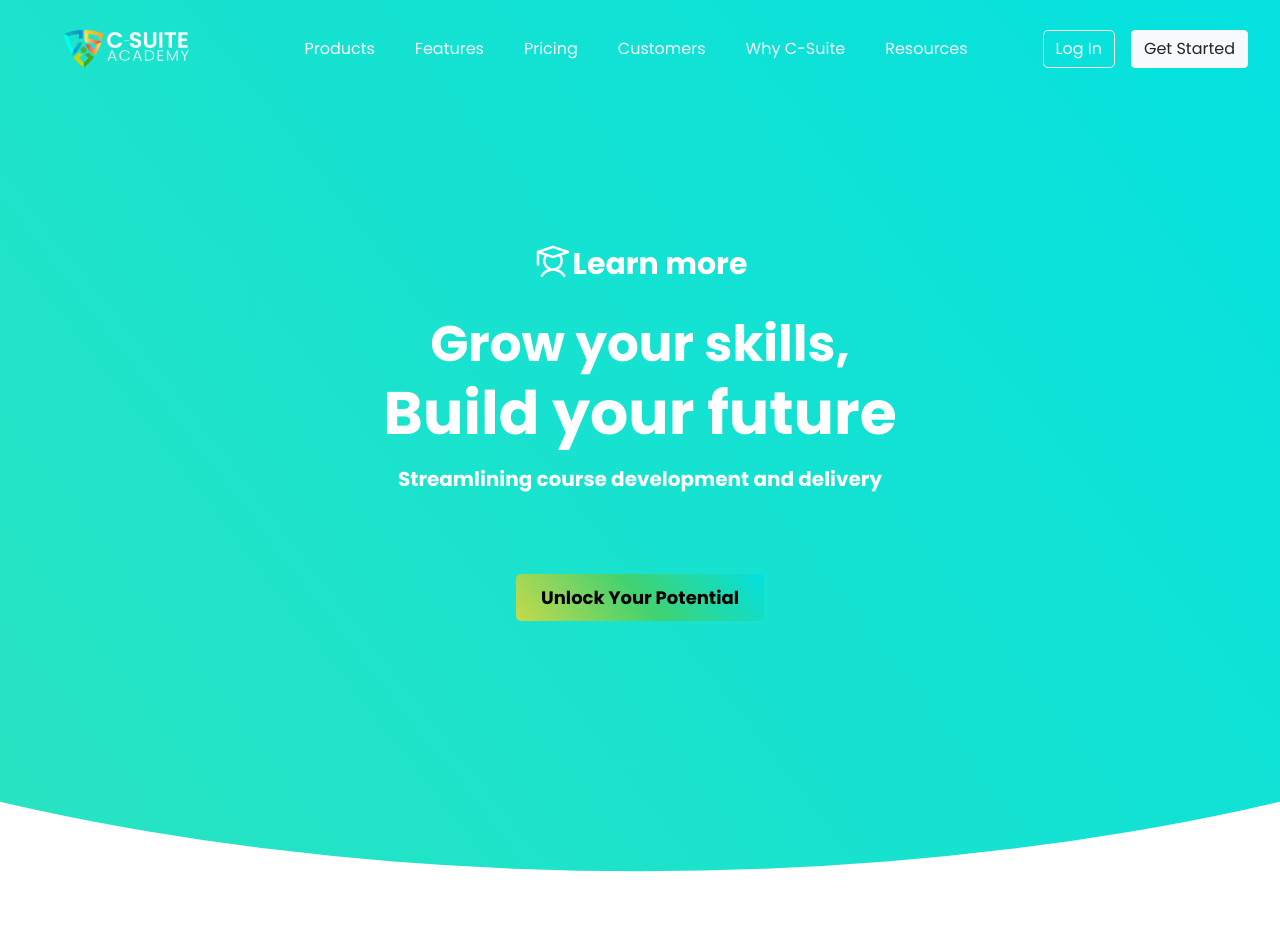
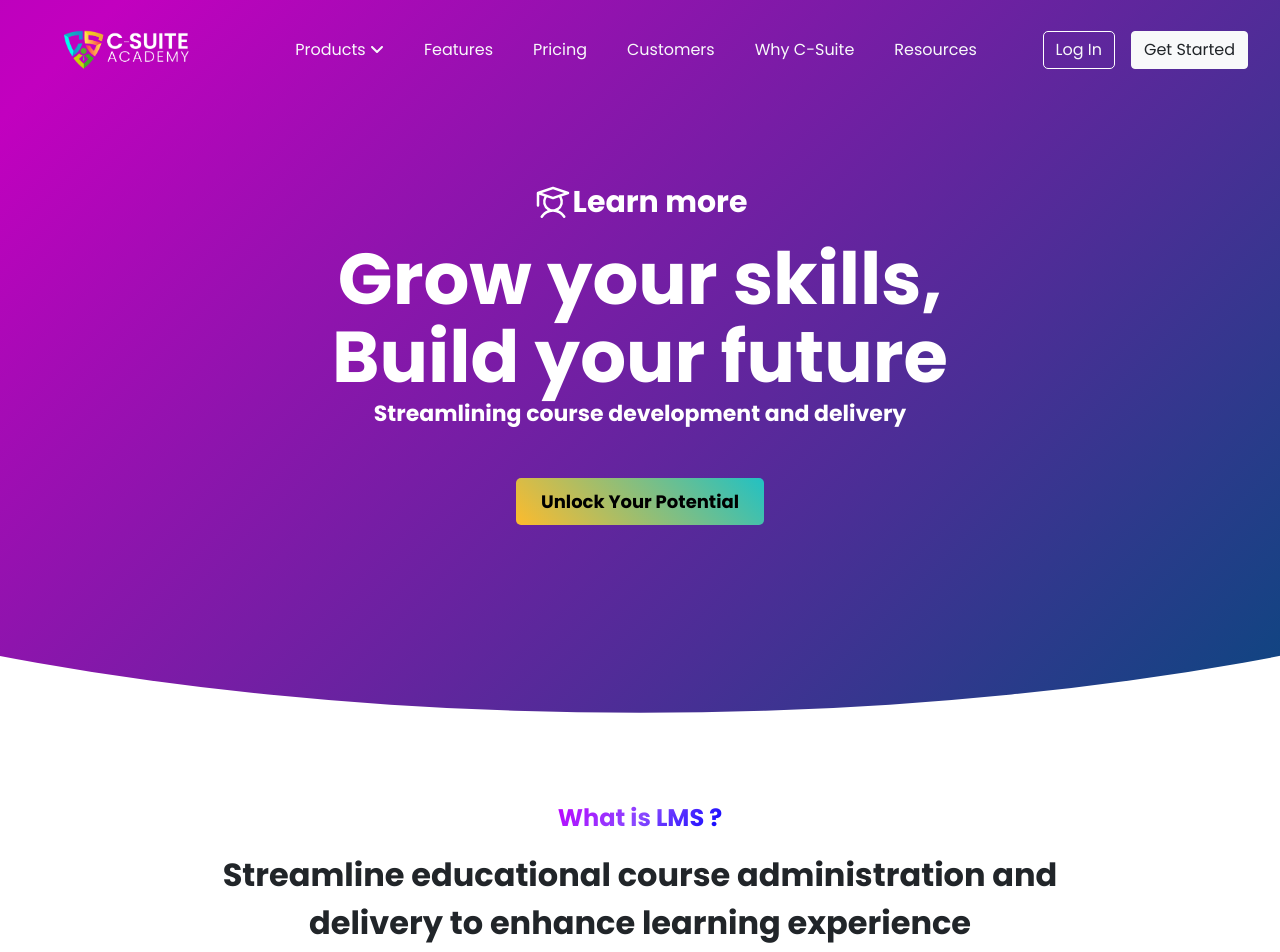
Before and after one commit to Deivasigamanivaradharaj/C-Suite-Academy, a React (Create React App) app: page / in a window 1280 px wide. Shown: the top 952 px of the page. Built offline with nearby package versions, Linux system fonts and the light colour scheme.

Commit message:
changes made to colors

```diff
--- a/src/Components/Brands/brands.css
+++ b/src/Components/Brands/brands.css
@@ -6,7 +6,8 @@
   font-weight: bold;
   font-size: 1.5rem;
   margin-bottom:15px;
-  background: linear-gradient(232deg, #02e1e1, #41d271, #c6d94b);
+  /* background: linear-gradient(232deg, #02e1e1, #41d271, #c6d94b); */
+  background: linear-gradient(135deg, #bf00ff, #8949ff, blue);
   -webkit-text-fill-color: transparent;
   display: inline-block;
   background-clip: text;
@@ -45,7 +46,8 @@
 .stat-item strong {
   display: block;
   font-size:50px;
-  background: linear-gradient(232deg, #02e1e1, #41d271, #c6d94b);
+  /* background: linear-gradient(232deg, #02e1e1, #41d271, #c6d94b); */
+  background: linear-gradient(135deg, #bf00ff, #8949ff, blue);
   -webkit-text-fill-color: transparent;
   display: inline-block;
   background-clip: text;
--- a/src/Components/Engage/engage.css
+++ b/src/Components/Engage/engage.css
@@ -8,7 +8,8 @@
     font-weight: bold;
     font-size: 1.5em;
     margin-bottom:15px;
-    background: linear-gradient(232deg, #02e1e1, #41d271, #c6d94b);
+    /* background: linear-gradient(232deg, #02e1e1, #41d271, #c6d94b); */
+    background: linear-gradient(135deg, #bf00ff, #8949ff, blue);
     -webkit-text-fill-color: transparent;
     display: inline-block;
     background-clip: text;
--- a/src/Components/Header/Header.jsx
+++ b/src/Components/Header/Header.jsx
@@ -1,6 +1,8 @@
 import React from 'react'
 import { Link } from 'react-router-dom';
 import NavSlider from './NavSlider';
+import { FontAwesomeIcon } from '@fortawesome/react-fontawesome'
+import { faAngleDown, faAngleUp } from '@fortawesome/free-solid-svg-icons'
 
 import logo from './Asset/brand-1.png'
 
@@ -8,7 +10,7 @@ function Header() {
 
   return (
     <header>
-          <nav class="navbar navbar-expand-lg navbar-light pt-4  sticky-top">
+          <nav class="navbar navbar-expand-lg navbar-light  sticky-top" style={{height:"100px", margin:"0"}}>
             <a class="navbar-brand ml-5 text-light" href="#"><img src={logo} alt="" height={"40px"} /></a>
             <button class="navbar-toggler" type="button" data-toggle="collapse" data-target="#navbarNav" aria-controls="navbarNav" aria-expanded="false" aria-label="Toggle navigation">
               <span class="navbar-toggler-icon"></span>
@@ -16,7 +18,7 @@ function Header() {
             <div class="collapse navbar-collapse" id="navbarNav">
               <ul class="navbar-nav ml-auto">
                 <li className="nav-item active ml-4">
-                  <Link className="nav-link text-light">Products</Link>
+                  <Link className="nav-link text-light">Products <FontAwesomeIcon className='angledown' icon={faAngleDown} /></Link>
                    <NavSlider  />
                 </li>
                 <li className="nav-item active ml-4">
--- a/src/Components/Header/NavSlider.css
+++ b/src/Components/Header/NavSlider.css
@@ -3,26 +3,42 @@
   transition: all 0.3s ease;
   opacity: 1;
   visibility: visible;
-  animation: slideUpScale 1s ease forwards;
+  /* animation: slideUpScale 1s ease forwards; */
 }
-
+/*
 @keyframes slideUpScale {
   from {
     opacity: 0;
-    transform: translateY(100px) scale(0.1); /* Start from below and slightly smaller */
+    transform: translateY(100px) scale(0.1);
   }
   to {
     opacity: 1;
-    transform: translateY(0) scale(1); /* Move to the original position and size */
+    transform: translateY(0) scale(1);
   }
+} */
+.collapse{
+  height: 100%;
+}
+.navbar-nav{
+  height: 100%;
+}
+.navbar-nav li{
+  height: 100%;
+  display: flex;
+  align-items: center;
+}
+.navbar-nav li:hover .angledown
+{
+  transition: all 0.3s ease;
+  transform: rotate(180deg);
 }
 
 .mega-box {
   position: absolute;
-  left: 0;
+  left: 0px;
   width: 100%;
-  height: 100vh;
-  top: 0px;
+  height: 60vh;
+  top: 90px;
   opacity: 0;
   visibility: hidden;
   transition: all 0.3s ease;
@@ -38,14 +54,18 @@
   box-shadow: 0 6px 10px rgba(0, 0, 0, 0.15);
 }
 
+.mega-box .content .rows-image {
+  display: flex;
+  justify-content: center;
+  align-items: center;
+  width:40%;
+  height: 100%;
+  line-height: 45px;
+}
 .mega-box .content .rows {
   width:20%;
+  height: 100%;
   line-height: 45px;
-}
-
-.content .rows img {
-  width: 150%;
-  height:93vh;
 }
 
 .content .rows header {
@@ -71,6 +91,7 @@
 
 @media (max-width: 840px) {
   .mega-box .content {
+    height: 100%;
     flex-direction: column;
   }
   .mega-box .content .rows {
@@ -92,12 +113,13 @@
 @media (max-width: 710px) {
   .mega-box {
     height: max-content;
-    min-height: 100vh;
+    min-height: 80vh;
     overflow: scroll;
   }
   .mega-box .content {
     flex-direction: column;
     padding-bottom: 100px;
+    overflow: scroll;
   }
   .mega-box .content .rows {
     width: 100%;
@@ -117,6 +139,9 @@
 }
 
 @media (max-width: 555px) {
+  .mega-box .content{
+    height: 100%;
+  }
   .mega-box .content .rows ul {
     grid-template-columns: repeat(2, 1fr);
   }
--- a/src/Components/Landingpage/landingpage.css
+++ b/src/Components/Landingpage/landingpage.css
@@ -7,33 +7,33 @@
    /* background: linear-gradient(90deg, #3ee275 0%, #d5e868 100%); */
    background-size: cover;
    background-position: center;
-   height:110vh;
+   height:90vh;
    -webkit-clip-path: ellipse(100% 59% at 50% 40%);
    clip-path:ellipse(100% 59% at 50% 40%);
    overflow: auto;
+   /* background: linear-gradient(232deg, #0972ff, #02e1e1, #64e790, #e0eb98); */
+   background: linear-gradient(135deg, #8800a7, #c200bf, #004b7c, #008667, #897700);
+    background-size: 400% 400%;
 
-   background: linear-gradient(232deg, #0972ff, #02e1e1, #64e790, #e0eb98);
-    background-size: 800% 800%;
-
-    -webkit-animation: AnimationName 11s ease infinite;
-    -moz-animation: AnimationName 11s ease infinite;
-    animation: AnimationName 11s ease infinite;
+    -webkit-animation: AnimationName 9s ease infinite;
+    -moz-animation: AnimationName 9s ease infinite;
+    animation: AnimationName 9s ease infinite;
 }
 
 @-webkit-keyframes AnimationName {
-    0%{background-position:0% 50%}
-    50%{background-position:100% 50%}
-    100%{background-position:0% 50%}
+    0%{background-position:0% 48%}
+    50%{background-position:100% 53%}
+    100%{background-position:0% 48%}
 }
 @-moz-keyframes AnimationName {
-    0%{background-position:0% 50%}
-    50%{background-position:100% 50%}
-    100%{background-position:0% 50%}
+    0%{background-position:0% 48%}
+    50%{background-position:100% 53%}
+    100%{background-position:0% 48%}
 }
 @keyframes AnimationName {
-    0%{background-position:0% 50%}
-    50%{background-position:100% 50%}
-    100%{background-position:0% 50%}
+    0%{background-position:0% 48%}
+    50%{background-position:100% 53%}
+    100%{background-position:0% 48%}
 }
 
 .hero-section{
@@ -58,40 +58,46 @@
 .hero-section{
     text-align: center;
     color: white;
-    margin-top:10rem;
+    margin-top:5rem;
     font-size:20px;
 }
 .text-learn{
     display:flex;
+    align-items: center;
     justify-content: center;
     font-size:30px;
     font-weight:700;
-    margin-bottom: 1.5rem;
+    /* margin-bottom: 1.5rem; */
+}
+.text-learn p{
+    margin: 0px;
 }
 .text-grow{
-    margin-top: -20px;
-    font-size:50px;
+    margin: 0px;
+    font-size:clamp(40px,8vw,72px);
     font-weight:700;
 }
 .text-build{
     margin-top: -30px;
-    font-size:60px;
+    font-size:clamp(40px,8vw,72px);
     font-weight:700;
 }
 
 .text-course-development{
-    margin-top: -10px;
+    margin-top: -30px;
+    font-size: 22px;
     font-weight:700;
 }
 .button-unlock{
-    color: rgb(0, 0, 0) !important;
-    background: linear-gradient(232deg, #02e1e1, #41d271, #c6d94b);
+    color: black;
+    /* background: linear-gradient(232deg, #02e1e1, #41d271, #c6d94b); */
+    background: linear-gradient(-135deg, rgba(34,193,195,1) 0%, rgba(253,187,45,1) 100%);
     font-size:18px;
     font-weight:700;
     border: none;
     border-radius: 5px;
     padding: 10px 25px;
-    margin: 4rem 0rem;
+    margin: 2rem 0rem;
     transition: all .3s ease;
 }
 
--- a/src/Components/Managements/managements.css
+++ b/src/Components/Managements/managements.css
@@ -7,7 +7,8 @@
     font-weight: bold;
     font-size: 1.5rem;
     margin-bottom:15px;
-    background: linear-gradient(232deg, #02e1e1, #41d271, #c6d94b);
+    /* background: linear-gradient(232deg, #02e1e1, #41d271, #c6d94b); */
+    background: linear-gradient(135deg, #bf00ff, #8949ff, blue);
     -webkit-text-fill-color: transparent;
     display: inline-block;
     background-clip: text;
@@ -57,14 +58,16 @@
 
 .buttons-all .txt-access:hover {
     color: white;
-    background: linear-gradient(232deg, #02e1e1, #41d271, #c6d94b);
+    /* background: linear-gradient(232deg, #02e1e1, #41d271, #c6d94b); */
+    background: linear-gradient(135deg, #bf00ff, #8949ff, blue);
     transform: scale(1.125);
     transition: all .3s ease;
 
 }
 
 .text-primary-color{
-    color: rgb(98, 189, 139);
+    /* color: rgb(98, 189, 139); */
+    color: #8949ff;
 }
 .buttons-all .txt-access:hover .text-primary-color {
     color: white;
--- a/src/Components/Partners/Partners.css
+++ b/src/Components/Partners/Partners.css
@@ -1,5 +1,6 @@
 .Partners{
-   background:#43AA28;
+   /* background:#43AA28; */
+   background: #00084d;
 }
 .parent{
     background: white;
@@ -15,7 +16,8 @@
  }
 .subparent{
     background-repeat: no-repeat;
-    background:#43AA28;
+    /* background:#43AA28; */
+    background: #00084d;
     background-size: cover;
     background-position: center;
     height:70vh;
@@ -38,7 +40,7 @@
  }
  .subparent h4{
     text-align: center;
-    color:rgba(0, 0, 0, 0.721);
+    color: orange;
     font-weight:600;
     transition: all .3s ease;
     cursor: pointer;
--- a/src/Components/Success/success.css
+++ b/src/Components/Success/success.css
@@ -26,7 +26,8 @@
   font-weight: bold;
   font-size:2rem;
   margin-bottom:15px;
-  background: linear-gradient(232deg, #02e1e1, #41d271, #c6d94b);
+  /* background: linear-gradient(232deg, #02e1e1, #41d271, #c6d94b); */
+  background: linear-gradient(135deg, #bf00ff, #8949ff, blue);
   -webkit-text-fill-color: transparent;
   display: inline-block;
   background-clip: text;
```
Also changed, not shown: src/Components/FindPricing/FindPricing.css (+14 -16 lines), src/Components/FindPricing/FindPricing.jsx (+1 -22 lines), src/Components/Header/NavSlider.jsx (+3 -42 lines), src/Components/Header/Asset/study.png (added).
